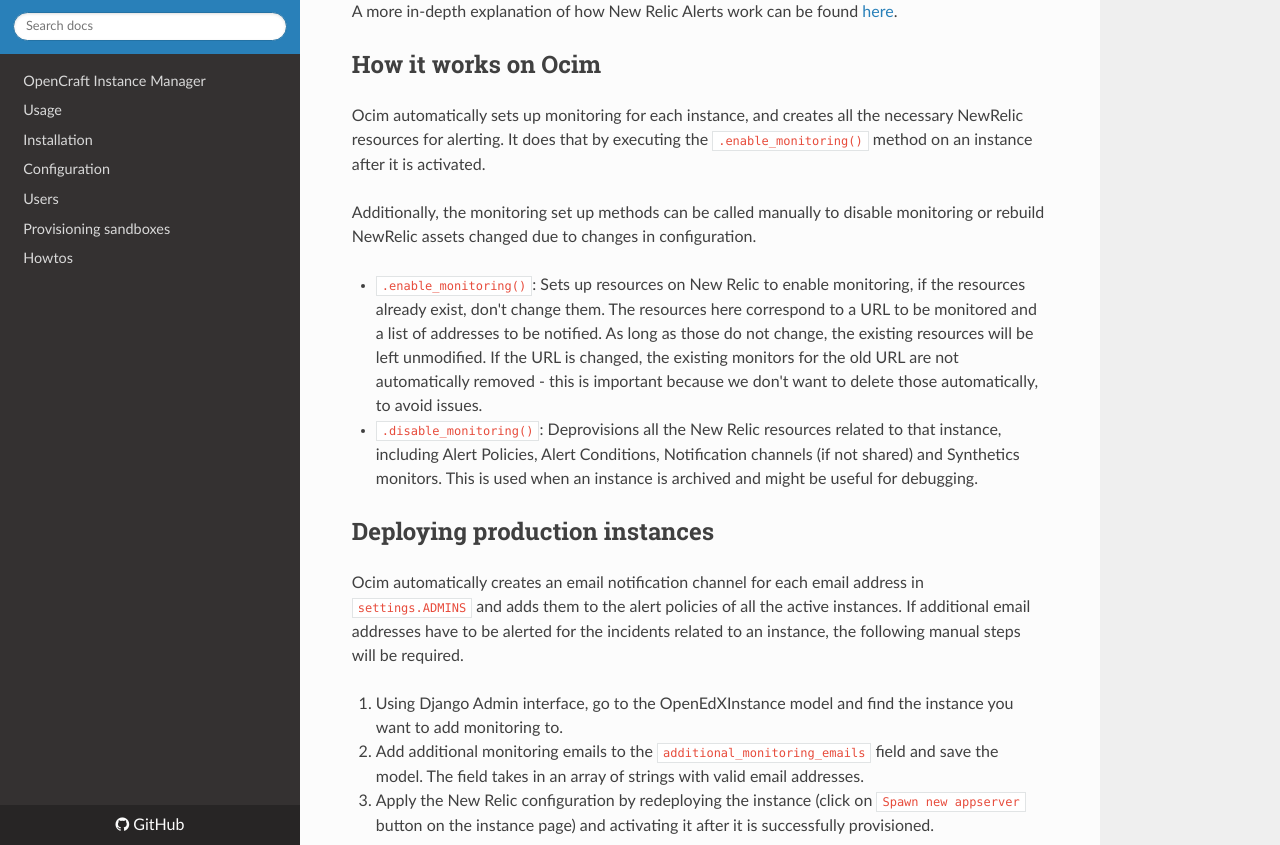
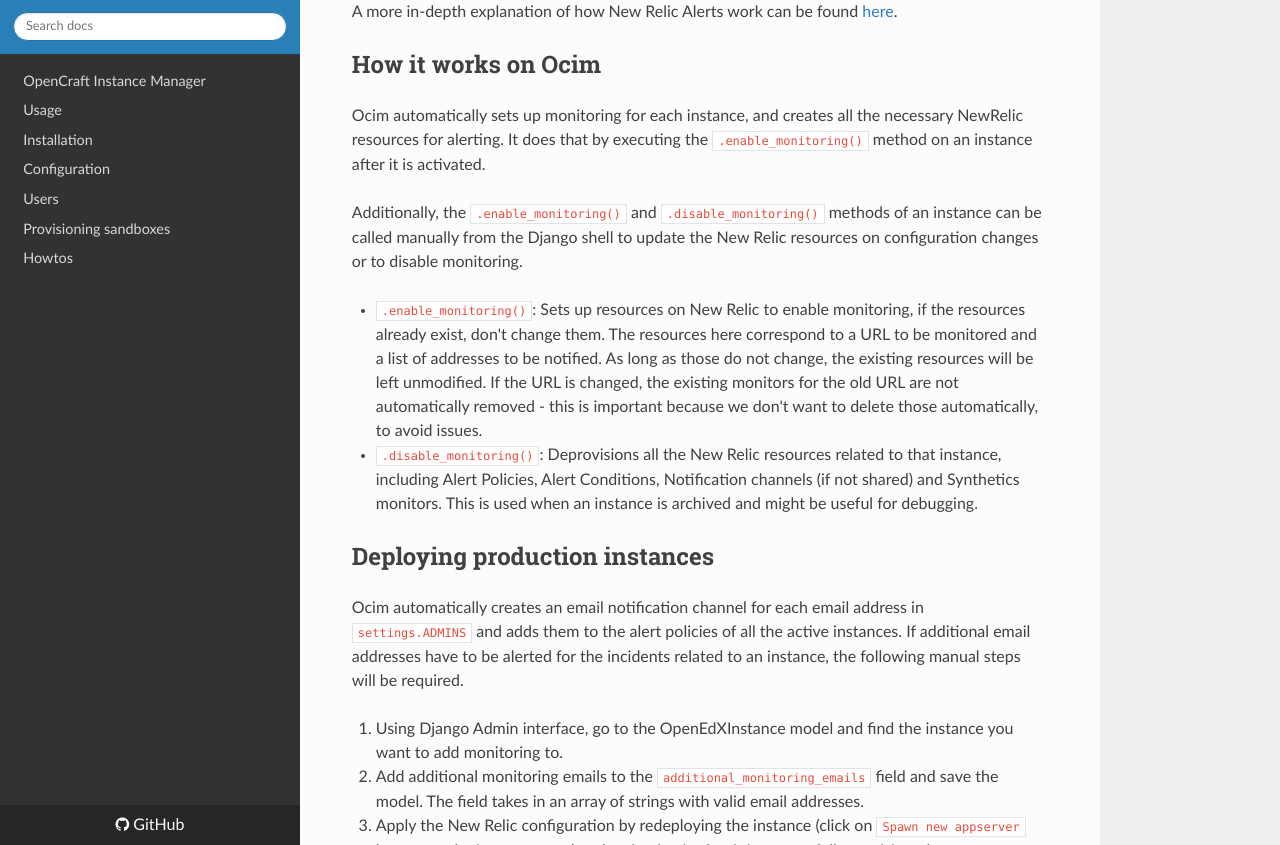
Before and after one commit to open-craft/opencraft, an MkDocs documentation site: the page built from documentation/monitoring.md, in a window 1280 px wide and 900 px high, scrolled down 1002 px, cut to the strip 55-900 px from the top of the window. Built offline with MkDocs 1.6.1, drawn with Linux system fonts in a browser that asks for light colours; nearby versions of some CDN libraries.

Commit message:
Update documentation/monitoring.md
Co-Authored-By: Guruprasad <lgp171188@users.noreply.github.com>

```diff
--- a/documentation/monitoring.md
+++ b/documentation/monitoring.md
@@ -22,7 +22,7 @@
 
 Ocim automatically sets up monitoring for each instance, and creates all the necessary NewRelic resources for alerting. It does that by executing the `.enable_monitoring()` method on an instance after it is activated.
 
-Additionally, the monitoring set up methods can be called manually to disable monitoring or rebuild NewRelic assets changed due to changes in configuration.
+Additionally, the `.enable_monitoring()` and `.disable_monitoring()` methods of an instance can be called manually from the Django shell to update the New Relic resources on configuration changes or to disable monitoring.
 
 * `.enable_monitoring()`: Sets up resources on New Relic to enable monitoring, if the resources already exist, don't change them. The resources here correspond to a URL to be monitored and a list of addresses to be notified. As long as those do not change, the existing resources will be left unmodified. If the URL is changed, the existing monitors for the old URL are not automatically removed - this is important because we don't want to delete those automatically, to avoid issues.
 * `.disable_monitoring()`: Deprovisions all the New Relic resources related to that instance, including Alert Policies, Alert Conditions, Notification channels (if not shared) and Synthetics monitors. This is used when an instance is archived and might be useful for debugging.
```
